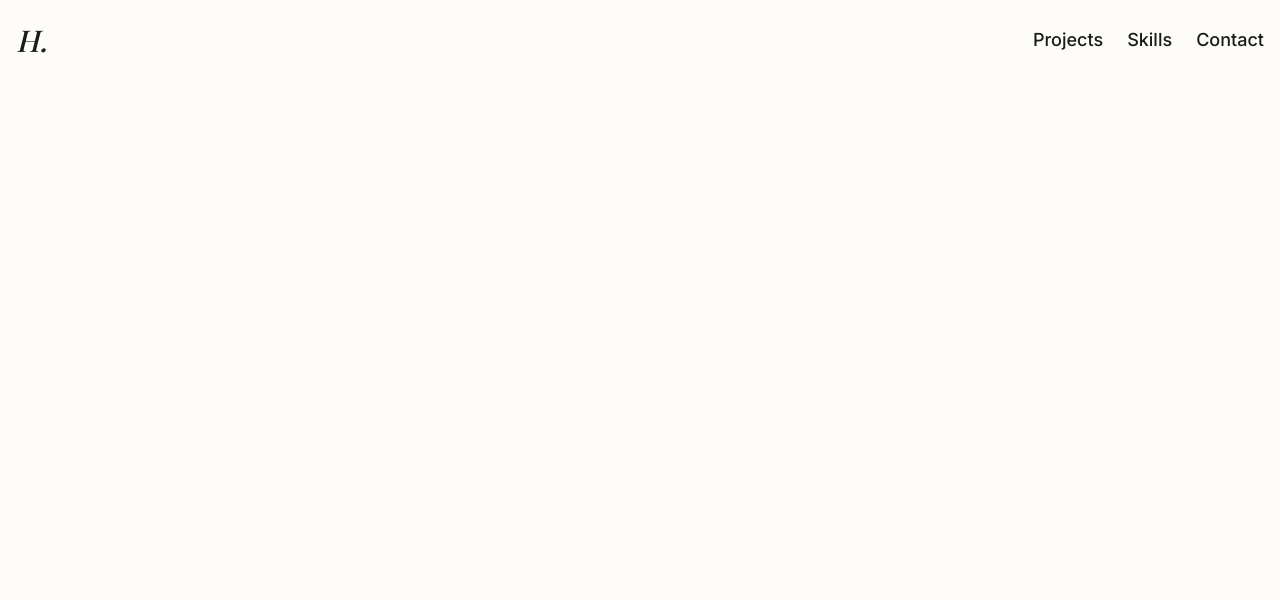
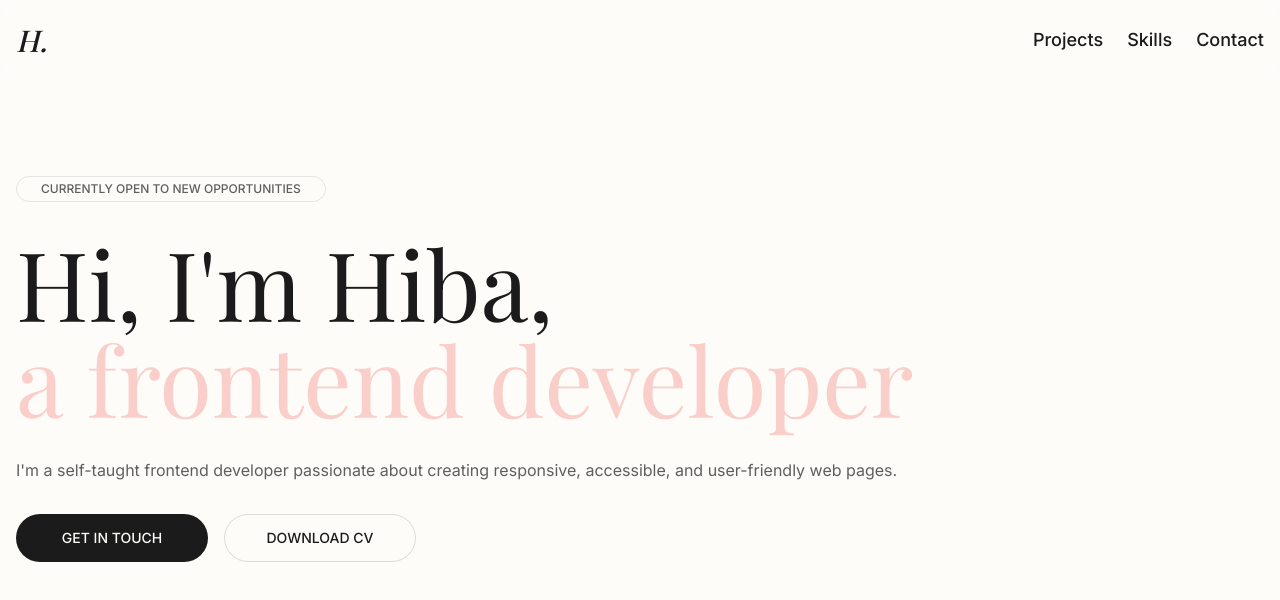
Before and after one commit to Hibaz108/portfolio, a React (Vite) app: page / in a window 1280 px wide. Shown: the top 600 px of the page. Built offline with nearby package versions, Linux system fonts and the light colour scheme; a web font is replaced by a local one.

Commit message:
add hero section

```diff
--- a/src/App.tsx
+++ b/src/App.tsx
@@ -1,9 +1,11 @@
 import Header from "./components/layout/Header";
+import HeroSection from "./components/sections/HeroSection";
 
 function App() {
   return (
     <div className="min-h-svh flex flex-col">
       <Header />
+      <HeroSection />
     </div>
   );
 }
--- /dev/null
+++ b/src/components/sections/HeroSection.tsx
@@ -0,0 +1,40 @@
+const HeroSection = () => {
+  return (
+    <section id="top" className="container flex flex-col gap-8 pt-24 pb-28 ">
+      <p className="w-fit uppercase border border-foreground/10 py-1 px-3 md:px-6 text-foreground/70 text-xs font-medium rounded-full">
+        Currently open to new opportunities
+      </p>
+
+      <h1 className="font-heading text-4xl sm:text-6xl md:text-7xl lg:text-8xl">
+        Hi, I'm Hiba,
+        <br />
+        <span className="text-accent"> a frontend developer</span>
+      </h1>
+
+      <p className="max-w-4xl text-foreground/70">
+        I'm a self-taught frontend developer passionate about creating
+        responsive, accessible, and user-friendly web pages.
+      </p>
+
+      <div className="flex gap-4 uppercase text-sm">
+        <a
+          href="#contact"
+          className="h-12 w-48 flex items-center justify-center bg-foreground text-background
+        font-medium rounded-4xl cursor-pointer"
+        >
+          Get in touch
+        </a>
+
+        <a
+          href="/"
+          className="h-12 w-48 flex items-center justify-center text-foreground font-medium border
+           border-foreground/15 rounded-4xl cursor-pointer"
+        >
+          Download cv
+        </a>
+      </div>
+    </section>
+  );
+};
+
+export default HeroSection;
```
